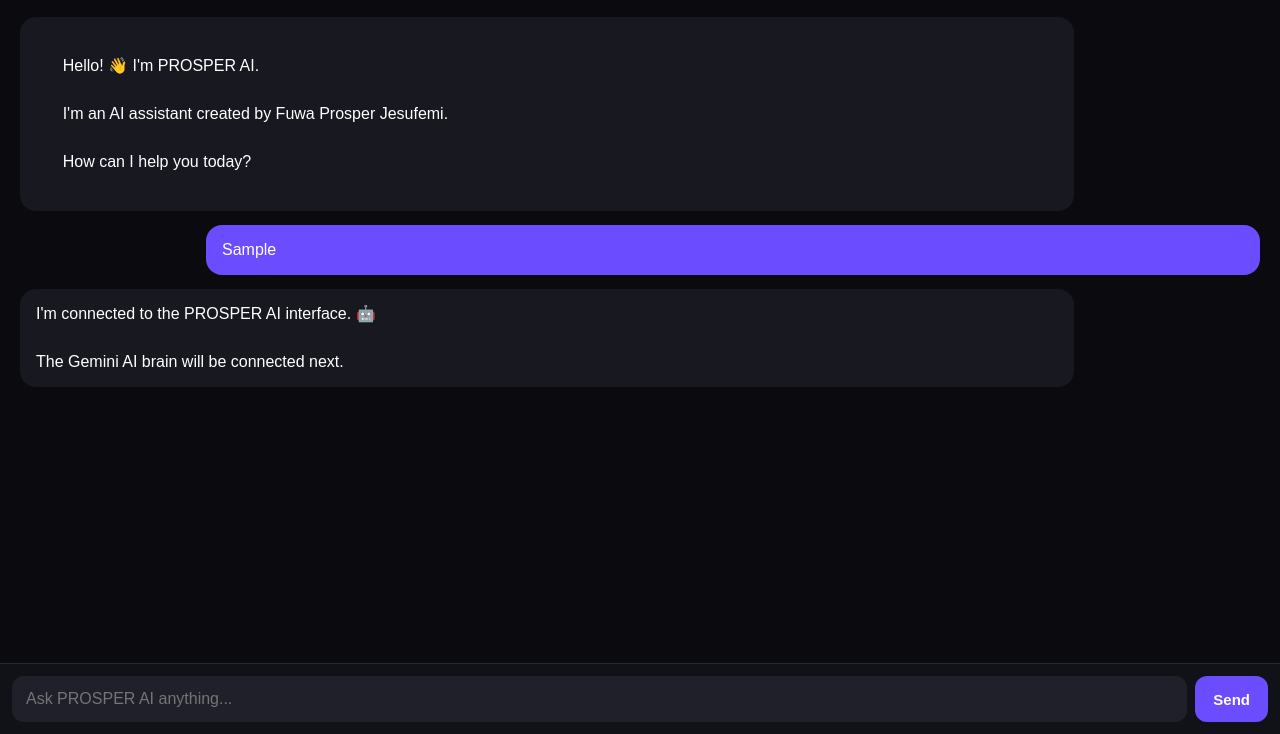
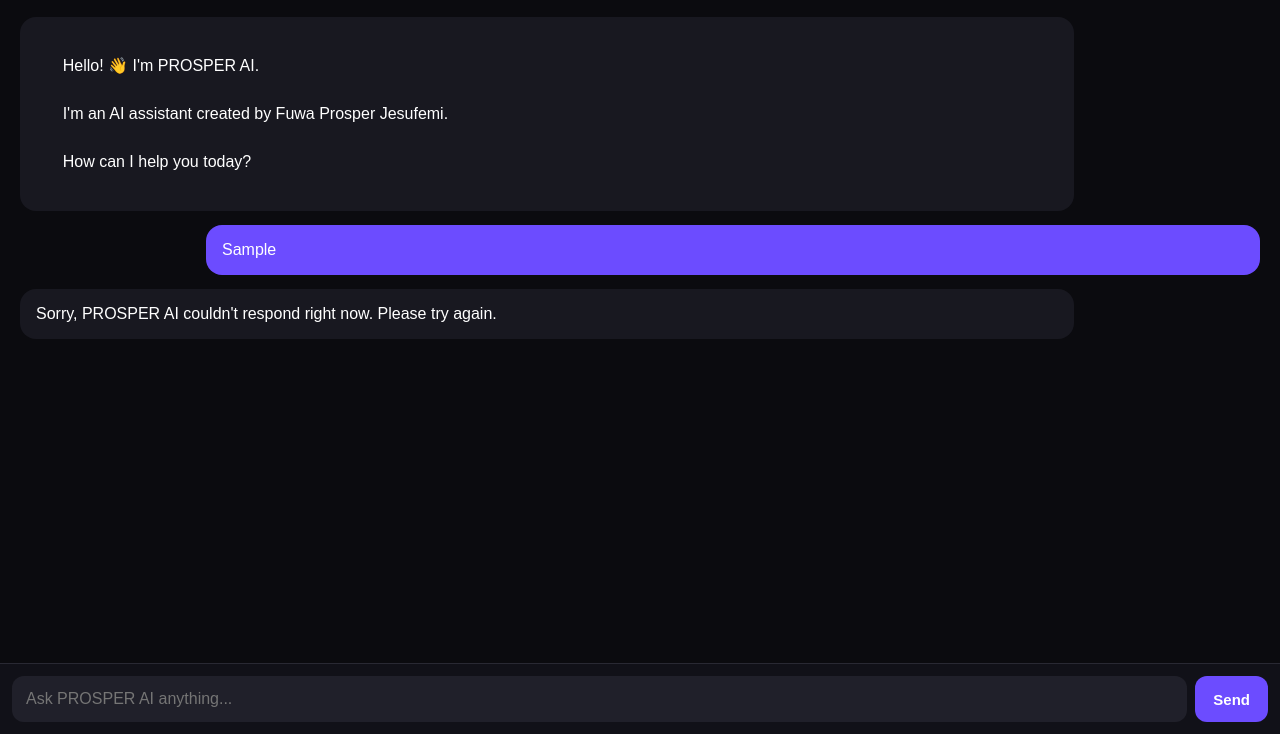
Before and after one commit to prosperfuwa10-cmd/prosper-ai, a website: page index.html in a window 1280 px wide. Both pictures are taken after typing "Sample" into the empty fields and a click on the button "Send". Shown: the part 66-800 px from the top of the page. Drawn offline with Linux system fonts and the light colour scheme; no server answers.

Commit message:
Connect PROSPER AI frontend to backend

```diff
--- a/index.html
+++ b/index.html
@@ -3,7 +3,14 @@
 <head>
   <meta charset="UTF-8">
   <meta name="viewport" content="width=device-width, initial-scale=1.0">
+
   <title>PROSPER AI</title>
+
+  <!-- PWA -->
+  <link rel="manifest" href="/manifest.json">
+  <meta name="theme-color" content="#0b0b0f">
+  <meta name="mobile-web-app-capable" content="yes">
+  <meta name="apple-mobile-web-app-capable" content="yes">
 
   <style>
     * {
@@ -91,6 +98,10 @@
     button:active {
       transform: scale(0.96);
     }
+
+    .loading {
+      opacity: 0.7;
+    }
   </style>
 </head>
 
@@ -115,38 +126,74 @@
       id="messageInput"
       type="text"
       placeholder="Ask PROSPER AI anything..."
-      onkeydown="if(event.key === 'Enter') sendMessage()"
+      autocomplete="off"
     >
 
-    <button onclick="sendMessage()">Send</button>
+    <button id="sendButton" onclick="sendMessage()">Send</button>
   </div>
 
   <script>
-    function sendMessage() {
-      const input = document.getElementById("messageInput");
-      const chat = document.getElementById("chat");
+    const input = document.getElementById("messageInput");
+    const chat = document.getElementById("chat");
+    const sendButton = document.getElementById("sendButton");
 
+    input.addEventListener("keydown", function(event) {
+      if (event.key === "Enter") {
+        sendMessage();
+      }
+    });
+
+    async function sendMessage() {
       const message = input.value.trim();
 
       if (!message) return;
 
+      // Show user's message
       const userMessage = document.createElement("div");
       userMessage.className = "message user";
       userMessage.textContent = message;
-
       chat.appendChild(userMessage);
 
       input.value = "";
+      sendButton.disabled = true;
 
+      // Loading message
       const aiMessage = document.createElement("div");
-      aiMessage.className = "message ai";
-
-      aiMessage.textContent =
-        "I'm connected to the PROSPER AI interface. 🤖\n\n" +
-        "The Gemini AI brain will be connected next.";
-
+      aiMessage.className = "message ai loading";
+      aiMessage.textContent = "PROSPER AI is thinking... 🤖";
       chat.appendChild(aiMessage);
 
+      chat.scrollTop = chat.scrollHeight;
+
+      try {
+        const response = await fetch("/api/chat", {
+          method: "POST",
+          headers: {
+            "Content-Type": "application/json"
+          },
+          body: JSON.stringify({
+            message: message
+          })
+        });
+
+        const data = await response.json();
+
+        if (!response.ok) {
+          throw new Error(data.error || "Something went wrong.");
+        }
+
+        aiMessage.classList.remove("loading");
+        aiMessage.textContent = data.reply || "I couldn't generate a response.";
+
+      } catch (error) {
+        aiMessage.classList.remove("loading");
+        aiMessage.textContent =
+          "Sorry, PROSPER AI couldn't respond right now. Please try again.";
+        console.error("PROSPER AI ERROR:", error);
+      }
+
+      sendButton.disabled = false;
+      input.focus();
       chat.scrollTop = chat.scrollHeight;
     }
   </script>
```
